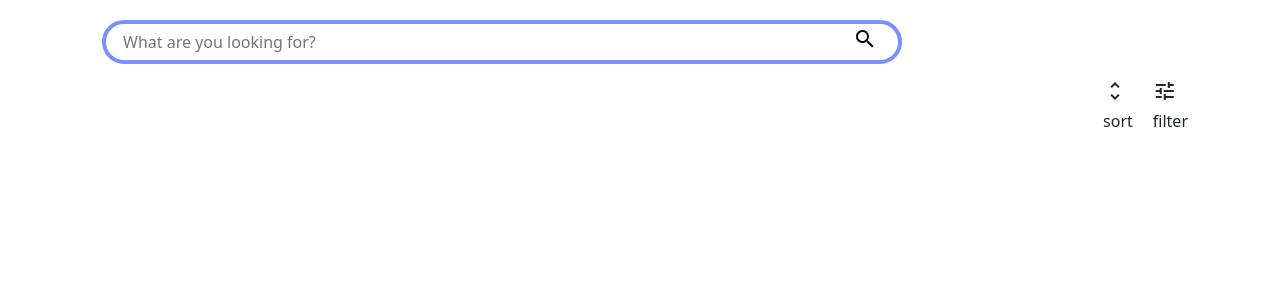
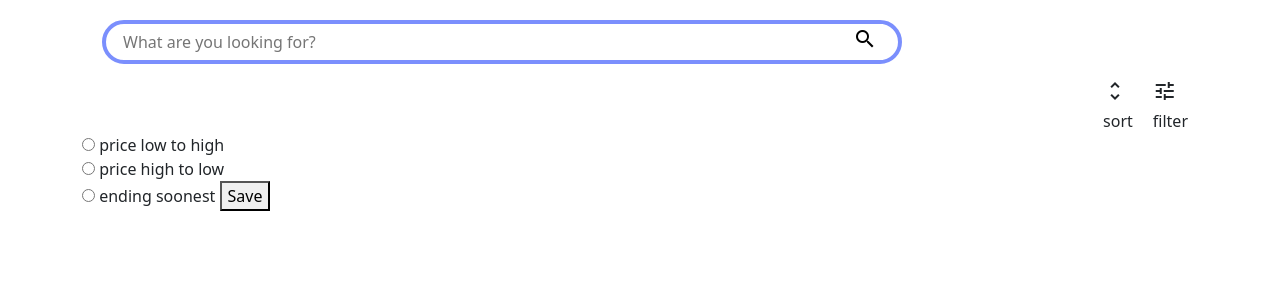
Before and after one commit to C1ndyy/bidmarket, a Django app: page /listings/ in a window 1280 px wide. Shown: the part 56-356 px from the top of the page. Run offline with Django 3.2, Linux system fonts and the light colour scheme; data that the repository does not hold is empty.

Commit message:
search by keyword works

```diff
--- a/main_app/static/css/profile.css
+++ b/main_app/static/css/profile.css
@@ -67,6 +67,7 @@
     margin: 10px;
     text-decoration: none;
     color: black;
+    z-index:900;
 }
 
 #listing-container img{
--- a/main_app/templates/listings/index.html
+++ b/main_app/templates/listings/index.html
@@ -11,7 +11,7 @@
 
 <form method="get" action="">
   <div id="search-bar">
-    <input name='q' type="text" placeholder="What are you looking for?" required>
+    <input name='q' value='{{ q }}' type="text" placeholder="What are you looking for?" autocomplete="off">
     <button type="submit">
       <span class="material-icons">
         search
@@ -38,7 +38,6 @@
 </div>
 
 
-
 <div class="">
   <!-- display each listing as a card  -->
   {% for item in items%}
@@ -57,18 +56,21 @@
     </div>
   </a>
 
-  <!-- <a href="{% url 'listings_update' item.id %}">
-    <button>
-      Edit Listing
-    </button>
-  </a>
-
-  <a href="{% url 'listings_delete' item.id %}">
-    <button>
-      Delete Listing
-    </button>
-  </a> -->
-
   {% endfor %}
 </div>
+
+
+<div id="sort-popup">
+  <form method="get" action="">
+    <input type="radio" id="male" name="sortby" value="price-LH">
+    <label for="male">price low to high</label><br>
+    <input type="radio" id="female" name="sortby" value="price-HL">
+    <label for="female">price high to low</label><br>
+    <input type="radio" id="other" name="sortby" value="time-remaining">
+    <label for="other">ending soonest</label>
+    <button type='submit'>Save</button>
+  </form>
+</div>
+
+
 {% endblock %}
--- a/main_app/templates/profile.html
+++ b/main_app/templates/profile.html
@@ -37,7 +37,7 @@
             <h2>My Listings</h2>
             <div id="listing-container">
                 {% for listing in listings %}
-                <a href="#">
+                <a href="{% url 'listings_detail' listing.id %}">
                     <div class="listing-card">
                         <div>
                             <h6 class="card-title">{{ listing.name }} </h6>
@@ -48,7 +48,6 @@
                             <span> {{ listing.number_of_bids }} bids </span>
                             <span> {{ listing.time_remaining}}</span>
                         </div>
-
                     </div>
                 </a>
                 {% endfor %}
--- a/main_app/views.py
+++ b/main_app/views.py
@@ -53,9 +53,13 @@ def send_message(request, thread_id):
     return redirect('message_detail', thread_id = thread_id)
 
 def listings_index(request):
-    items = Listing.objects.filter(name__icontains='plant')
-    # items = Listing.objects.all()
-    return render(request, 'listings/index.html', {'items': items})
+    # query by keyword
+    q=request.GET.get('q', '')
+    print(request.GET.get('sortby'))
+    items = Listing.objects.filter(name__icontains=q)
+    #sort options
+    sortby = request.GET.get('sortby')
+    return render(request, 'listings/index.html', {'items': items, 'q': q})
 
 @login_required
 def profile(request):
```
